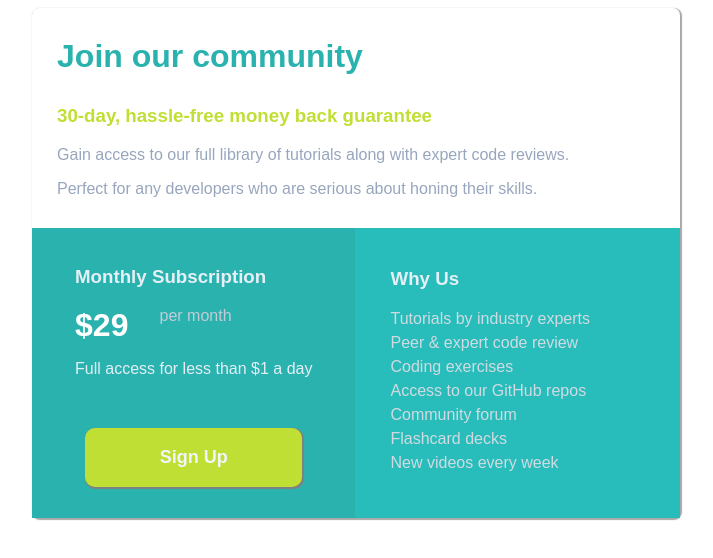
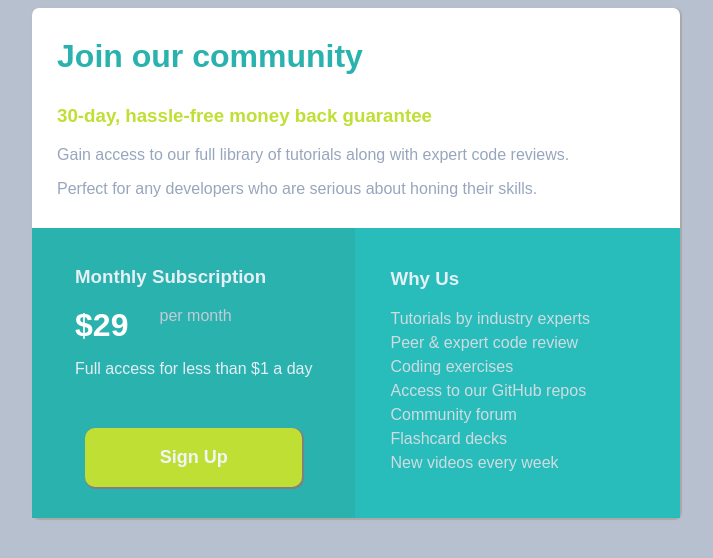
Before and after one commit to AkankshCaimi/frontend-mentor-challenges, a plain HTML site: page index.html in a window 1280 px wide. Shown: the whole page, without its empty margins (280-993 px from the left). Drawn offline with Linux system fonts and the light colour scheme; a web font is replaced by a local one.

Commit message:
Update style.css

```diff
--- a/style.css
+++ b/style.css
@@ -4,7 +4,7 @@
   }
 
 body {
-    background-color: white;
+    background-color: hsl(215, 20%, 76%);
     margin-left: 0px;
     display: flex;
     align-items: center;
@@ -112,6 +112,7 @@ p.lists {
 }
 
 .major1 {
+    background-color: white;
     border-radius: 7px;
     box-shadow: 1px 1px 1px 1px rgb(169, 168, 168);
     display: flex;
```
